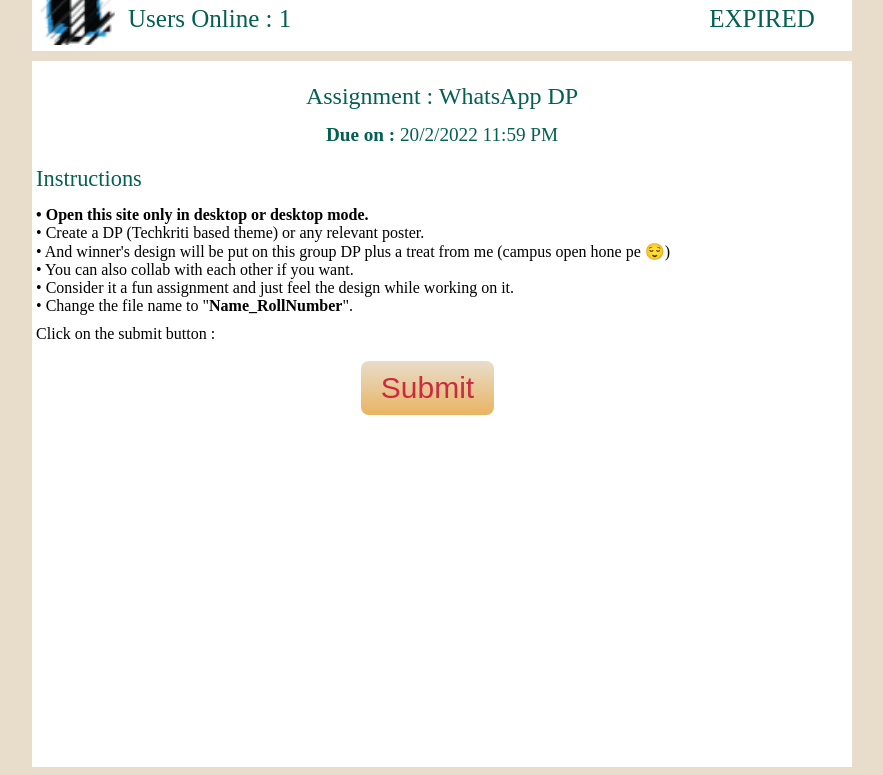
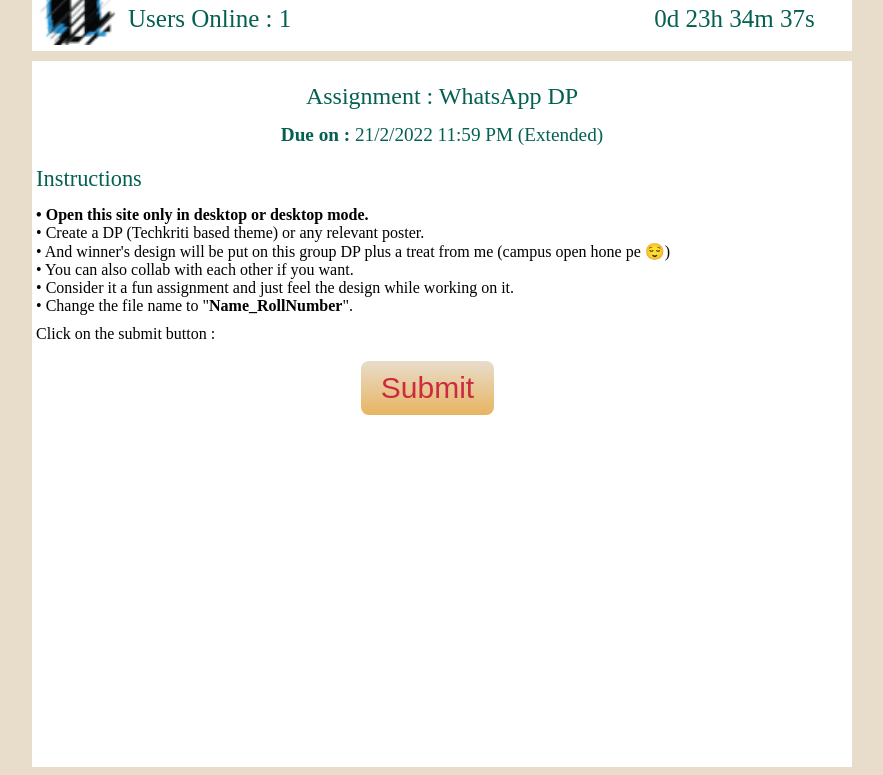
Before and after one commit to Ajeet-iitk/techkritiY21, a plain HTML site: page index.html in a window 1280 px wide. Shown: the part 41-816 px from the top of the page, without its empty margins (198-1081 px from the left). Drawn offline with Linux system fonts and the light colour scheme.

Commit message:
Update index.html

```diff
--- a/index.html
+++ b/index.html
@@ -35,7 +35,7 @@
 
 <script>
 // Set the date we're counting down to
-var countDownDate = new Date("Feb 20, 2022 23:59:59").getTime();
+var countDownDate = new Date("Feb 21, 2022 23:59:59").getTime();
 
 // Update the count down every 1 second
 var x = setInterval(function() {
@@ -101,7 +101,7 @@ var x = setInterval(function() {
         <!---->
         <!----><span _ngcontent-c4="">
         <span _ngcontent-c4="" class="assignmentPageSubmissionDate"><strong>Due on</strong></span> :
-            <span _ngcontent-c4="" style="font-weight: normal;">20/2/2022 11:59 PM</span>
+            <span _ngcontent-c4="" style="font-weight: normal;">21/2/2022 11:59 PM (Extended)</span>
         </span>
     </div>
 
```
